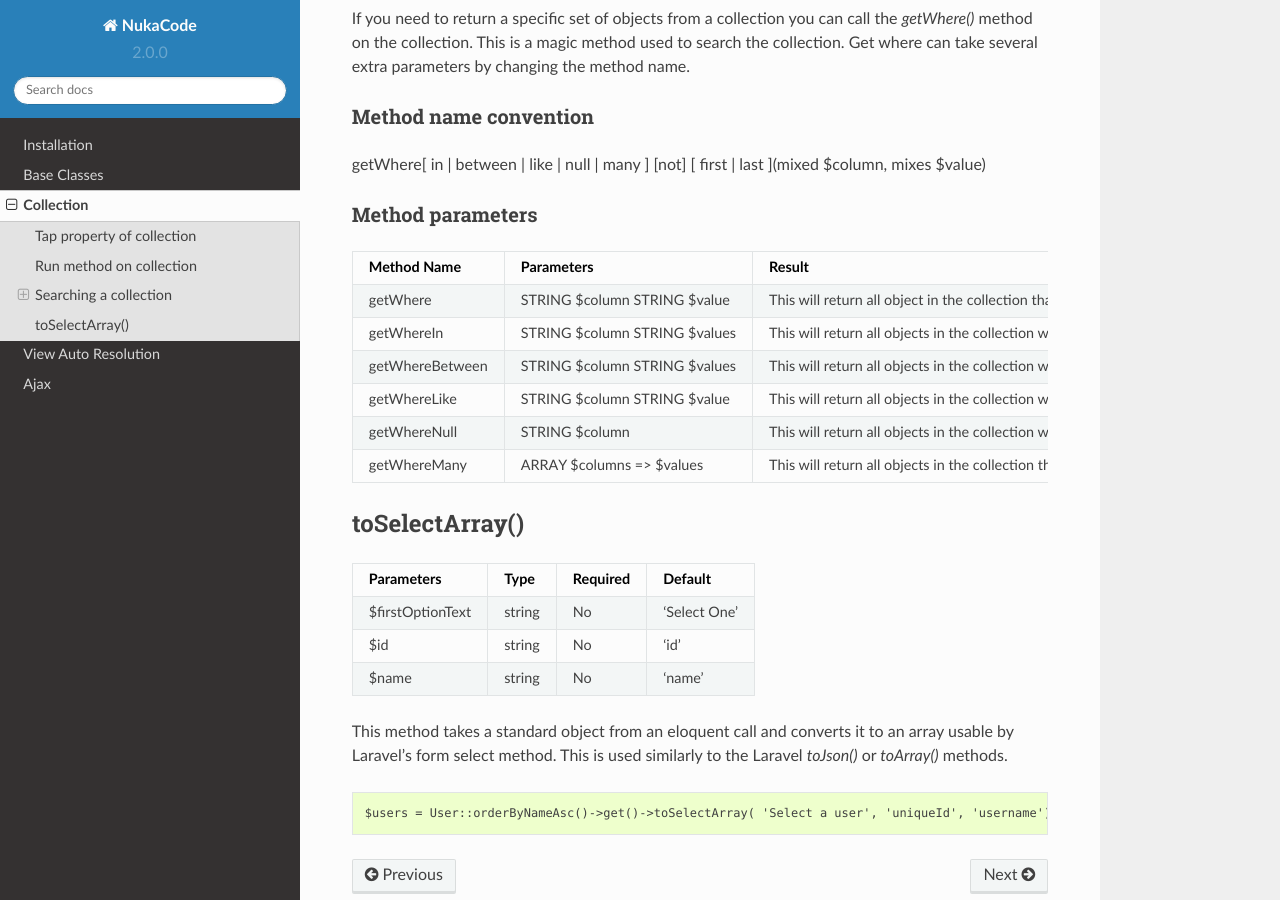
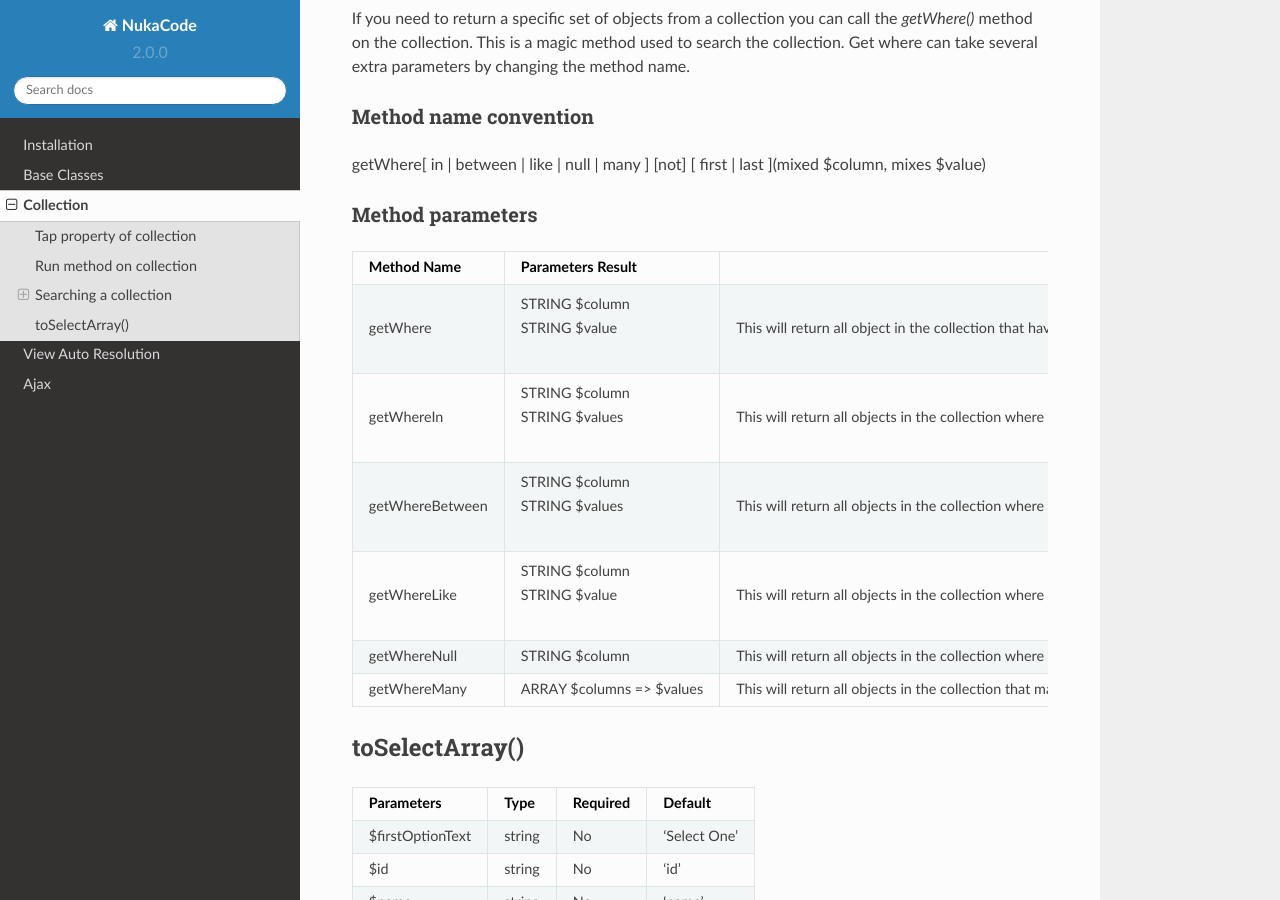
Before and after one commit to NukaCode/core, a Sphinx documentation site: the page built from docs/source/collection.rst, in a window 1280 px wide and 900 px high, scrolled down 752 px. Built offline with Sphinx 7.4.7 and the Read the Docs theme 2.0.0, drawn with Linux system fonts in a browser that asks for light colours; pages that are not in the unit, such as notebooks, are missing from menus.

```diff
--- a/docs/source/collection.rst
+++ b/docs/source/collection.rst
@@ -29,25 +29,20 @@ getWhere[ in | between | like | null | many ] [not] [ first | last ](mixed $colu
 
 Method parameters
 ~~~~~~~
-+-----------------+---------------------------+---------------------------------------------------------------------------------------------------------------------+
-| Method Name     | Parameters                | Result                                                                                                              |
-+=================+===========================+=====================================================================================================================+
-| getWhere        | STRING $column            | This will return all object in the collection that have the column `$column` that equals `$value`.                  |
-|                 | STRING $value             |                                                                                                                     |
-+-----------------+---------------------------+---------------------------------------------------------------------------------------------------------------------+
-| getWhereIn      | STRING $column            | This will return all objects in the collection where the column `$column` is in the array of `$values`.             |
-|                 | STRING $values            |                                                                                                                     |
-+-----------------+---------------------------+---------------------------------------------------------------------------------------------------------------------+
-| getWhereBetween | STRING $column            | This will return all objects in the collection where the column `$column` is between `$values[0]` and `$values[1]`. |
-|                 | STRING $values            |                                                                                                                     |
-+-----------------+---------------------------+---------------------------------------------------------------------------------------------------------------------+
-| getWhereLike    | STRING $column            | This will return all objects in the collection where column `$column` contains the sub string `$value`.             |
-|                 | STRING $value             |                                                                                                                     |
-+-----------------+---------------------------+---------------------------------------------------------------------------------------------------------------------+
-| getWhereNull    | STRING $column            | This will return all objects in the collection where column `$column` is null.                                      |
-+-----------------+---------------------------+---------------------------------------------------------------------------------------------------------------------+
-| getWhereMany    | ARRAY $columns => $values | This will return all objects in the collection that match all where statements in the passed in array.              |
-+-----------------+---------------------------+---------------------------------------------------------------------------------------------------------------------+
+================ ========================= =====================================================================================================================
+Method Name      Parameters       Result
+================ ========================= =====================================================================================================================
+getWhere         | STRING $column          This will return all object in the collection that have the column `$column` that equals `$value`.
+                 | STRING $value
+getWhereIn       | STRING $column          This will return all objects in the collection where the column `$column` is in the array of `$values`.
+                 | STRING $values
+getWhereBetween  | STRING $column          This will return all objects in the collection where the column `$column` is between `$values[0]` and `$values[1]`.
+                 | STRING $values
+getWhereLike     | STRING $column          This will return all objects in the collection where column `$column` contains the sub string `$value`.
+                 | STRING $value
+getWhereNull     STRING $column            This will return all objects in the collection where column `$column` is null.
+getWhereMany     ARRAY $columns => $values This will return all objects in the collection that match all where statements in the passed in array.
+================ ========================= =====================================================================================================================
 
 toSelectArray()
 -------
```
